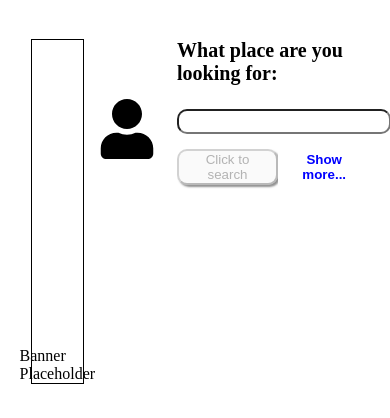
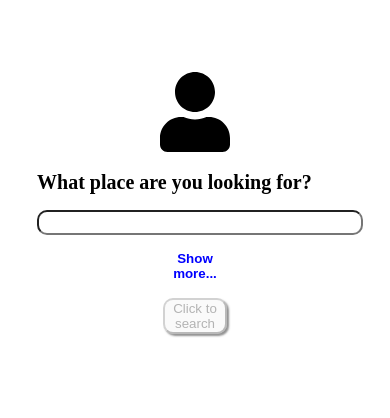
Before and after one commit to LazBilion/location-search-engine, a React (Create React App) app: page / in a window 390 px wide. Shown: the top 418 px of the page. Built offline with nearby package versions, Linux system fonts and the light colour scheme.

Commit message:
Adds media queries and changes class and component names to more semantic meanings

```diff
--- a/src/Components/App/App.js
+++ b/src/Components/App/App.js
@@ -2,16 +2,16 @@ import React from "react";
 
 import classes from "./app.module.css";
 import Banner from "Components/Banner";
-import Search from "Components/SearchComponent";
+import SearchComponent from "Components/SearchComponent";
 
 const App = () => {
   return (
-    <div className={classes.appComponent}>
-      <div className={classes.banner}>
+    <div className={classes.appContainer}>
+      <div className={classes.searchEngineContainer}>
+        <SearchComponent />
+      </div>
+      <div className={classes.bannerContainer}>
         <Banner />
-      </div>
-      <div className={classes.searchBar}>
-        <Search />
       </div>
     </div>
   );
--- a/src/Components/App/app.module.css
+++ b/src/Components/App/app.module.css
@@ -1,6 +1,31 @@
-.appComponent {
+.appContainer {
   display: grid;
   grid-template-columns: 1fr 4fr;
+  grid-auto-flow: dense;
   margin: 10% 5%;
   height: 343px;
 }
+
+.bannerContainer {
+  grid-column: 1;
+}
+
+.searchEngineContainer {
+  grid-column: 2;
+}
+
+@media screen and (max-width: 768px) {
+  .appContainer {
+    display: flex;
+    flex-direction: column;
+    justify-content: space-between;
+    height: 100 vh;
+    margin-top: 0;
+  }
+}
+
+@media screen and (max-width: 600px) {
+  .appContainer {
+    margin: 3% 5%;
+  }
+}
--- a/src/Components/Banner/banner.js
+++ b/src/Components/Banner/banner.js
@@ -2,7 +2,7 @@ import React from "react";
 import classes from "./banner.module.css";
 
 const Banner = () => {
-  return <div className={classes.bannerPlacement}>Banner Placeholder</div>;
+  return <div className={classes.bannerContent}>Banner Placeholder</div>;
 };
 
 export default Banner;
--- a/src/Components/Banner/banner.module.css
+++ b/src/Components/Banner/banner.module.css
@@ -1,4 +1,4 @@
-.bannerPlacement {
+.bannerContent {
   height: 343px;
   width: 65%;
   margin-left: 15%;
@@ -8,3 +8,17 @@
   align-items: flex-end;
   flex-wrap: wrap;
 }
+
+@media screen and (max-width: 768px) {
+  .bannerContent {
+    height: 70px;
+    width: 100%;
+    margin: 25px 0 0;
+  }
+}
+
+@media screen and (max-width: 600px) {
+  .bannerContent {
+    display: none;
+  }
+}
--- a/src/Components/InputComponent/index.js
+++ /dev/null
@@ -1 +0,0 @@
-export { default } from "./inputComponent";
--- /dev/null
+++ b/src/Components/Search-Engine/index.js
@@ -0,0 +1 @@
+export { default } from "./search-engine";
--- a/src/Components/InputComponent/inputComponent.js
+++ b/src/Components/Search-Engine/search-engine.js
@@ -1,9 +1,9 @@
 import React, { Component } from "react";
 
-import classes from "./inputComponent.module.css";
+import classes from "./search-engine.module.css";
 import { API_REQUEST } from "Helpers/helpers";
 
-class InputComponent extends Component {
+class SearchEngine extends Component {
   constructor(props) {
     super(props);
     this.state = {
@@ -17,10 +17,10 @@ class InputComponent extends Component {
   getList = () => {
     let limit;
     switch (true) {
-      case window.innerWidth < 768:
+      case window.innerWidth < 600:
         limit = 10;
         break;
-      case window.innerWidth < 985:
+      case window.innerWidth < 768:
         limit = 20;
         break;
       default:
@@ -103,4 +103,4 @@ class InputComponent extends Component {
   }
 }
 
-export default InputComponent;
+export default SearchEngine;
--- a/src/Components/InputComponent/inputComponent.module.css
+++ b/src/Components/Search-Engine/search-engine.module.css
@@ -1,5 +1,5 @@
 .inputField {
-  width: 100%;
+  width: 97%;
   margin-bottom: 15px;
 }
 
@@ -9,6 +9,8 @@
   margin-top: 0;
   padding-left: 0;
   border: 1px solid;
+  max-height: 300px;
+  overflow: scroll;
 }
 
 .autocompleteList ul li {
@@ -46,3 +48,15 @@
   color: blue;
   font-weight: bold;
 }
+
+@media screen and (max-width: 768px) {
+  .buttonContainer {
+    flex-direction: column-reverse;
+    width: 20%;
+    margin: 0 40%;
+  }
+
+  .showMore {
+    margin-bottom: 16px;
+  }
+}
--- a/src/Components/SearchComponent/searchComponent.js
+++ b/src/Components/SearchComponent/searchComponent.js
@@ -1,7 +1,7 @@
 import React from "react";
 
 import classes from "./searchComponent.module.css";
-import InputComponent from "Components/InputComponent";
+import SearchEngine from "Components/Search-Engine";
 import { FaUser } from "react-icons/fa";
 
 const SearchComponent = () => {
@@ -10,9 +10,9 @@ const SearchComponent = () => {
       <div className={classes.imageThumbnail}>
         <FaUser />
       </div>
-      <div className={classes.searchHeader}>
-        <h1>What place are you looking for:</h1>
-        <InputComponent />
+      <div className={classes.searchInput}>
+        <h1>What place are you looking for?</h1>
+        <SearchEngine />
       </div>
     </div>
   );
--- a/src/Components/SearchComponent/searchComponent.module.css
+++ b/src/Components/SearchComponent/searchComponent.module.css
@@ -8,12 +8,29 @@
   font-size: 60px;
 }
 
-.searchHeader {
+.searchInput {
   width: 80%;
 }
 
-.searchHeader h1 {
+.searchInput h1 {
   margin: 0;
   font-size: 20px;
-  margin-bottom: 24px;
+  margin-bottom: 16px;
 }
+
+@media screen and (max-width: 768px) {
+  .searchComponent {
+    flex-direction: column;
+  }
+
+  .imageThumbnail {
+    align-self: center;
+    font-size: 80px;
+    margin-right: 0;
+  }
+
+  .searchInput {
+    align-self: center;
+    width: 90%;
+  }
+}
--- a/src/index.css
+++ b/src/index.css
@@ -2,6 +2,11 @@ body,
 html {
   margin: 0;
   padding: 0;
+  height: 100vh;
+}
+
+#root {
+  width: 100%;
 }
 
 input {
```
Also changed, not shown: src/thumbnail/XEthumbnail.png (added), 1 other file (tests, documents, lock files or other folders).
